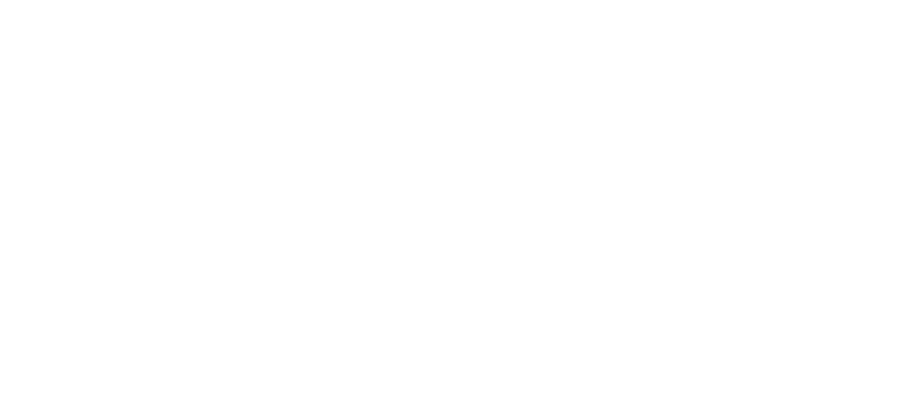
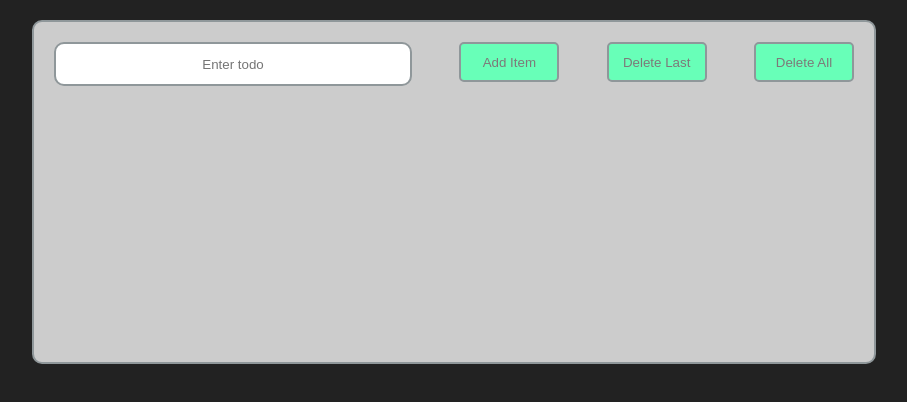
Before and after one commit to DmitriySoym/todo-app, a website with bundled scripts: page public/index.html in a window 1280 px wide. Shown: the whole page, without its empty margins (186-1093 px from the left). Built offline with nearby package versions, Linux system fonts and the light colour scheme.

Commit message:
feat: add function to create button, input, header

```diff
--- a/public/index.html
+++ b/public/index.html
@@ -4,7 +4,7 @@
     <meta charset="UTF-8" />
     <meta http-equiv="X-UA-Compatible" content="IE=edge" />
     <meta name="viewport" content="width=device-width, initial-scale=1.0" />
-    <link rel="icon" href="favicon.png" />
+    <link rel="icon" href="./favicon.png" />
     <title>Todo-list</title>
   </head>
   <body>
--- /dev/null
+++ b/src/components/app/app.css
@@ -0,0 +1,23 @@
+:root {
+  --color-dark: #222;
+  --color-btn: #68ffb8;
+  --color-input-border: #8f979a;
+}
+
+body {
+  padding: 0;
+  margin: 0;
+  font-family: Arial, Helvetica, sans-serif;
+  background-color: var(--color-dark);
+}
+
+#root {
+  max-width: 800px;
+  width: 100%;
+  min-height: 300px;
+  margin: 20px auto 0;
+  background-color: #ccc;
+  border-radius: 10px;
+  border: 2px solid var(--color-input-border);
+  padding: 20px;
+}
--- /dev/null
+++ b/src/components/app/app.js
@@ -0,0 +1,14 @@
+import "./app.css";
+import { createHerader } from "../header";
+import { createAppBody } from "../body";
+
+export const createApp = () => {
+  const app = document.createElement("div");
+  const appHeader = createHerader();
+  const itemsRow = createAppBody();
+
+  app.append(appHeader);
+  app.append(itemsRow);
+
+  return app;
+};
--- /dev/null
+++ b/src/components/app/index.js
@@ -0,0 +1 @@
+export { createApp } from "./app";
--- /dev/null
+++ b/src/components/body/body.js
@@ -0,0 +1,8 @@
+import "./body.css";
+
+export function createAppBody() {
+  const itemsList = document.createElement("ul");
+  itemsList.classList.add("itemsRow");
+
+  return itemsList;
+}
--- /dev/null
+++ b/src/components/body/index.js
@@ -0,0 +1 @@
+export { createAppBody } from "./body";
--- /dev/null
+++ b/src/components/header/header.css
@@ -0,0 +1,4 @@
+.todoHeader {
+  display: flex;
+  justify-content: space-between;
+}
--- /dev/null
+++ b/src/components/header/header.js
@@ -0,0 +1,19 @@
+import "./header.css";
+import { createInput, createButton } from "../../cummon-functions";
+
+export const createHerader = () => {
+  const header = document.createElement("div");
+  header.classList.add("todoHeader");
+
+  const buttonAdd = createButton("Add Item", "btnstyleAdd");
+  const todoInput = createInput("Enter todo", "text");
+  const buttonDeleteLast = createButton("Delete Last", "btnstyleLast");
+  const buttonDeleteAll = createButton("Delete All", "btnstyleAll");
+
+  header.append(todoInput);
+  header.append(buttonAdd);
+  header.append(buttonDeleteLast);
+  header.append(buttonDeleteAll);
+
+  return header;
+};
--- /dev/null
+++ b/src/components/header/index.js
@@ -0,0 +1 @@
+export { createHerader } from "./header";
--- /dev/null
+++ b/src/cummon-functions/cummon-functions.css
@@ -0,0 +1,26 @@
+.btnStyle {
+  width: 100px;
+  height: 40px;
+  border-radius: 5px;
+  border: 2px solid #8f979a;
+  background-color: var(--color-btn);
+  cursor: pointer;
+  transition: all 0.3s linear;
+  color: rgb(125, 121, 121);
+}
+
+.btnStyle:hover {
+  filter: brightness(70%);
+}
+
+.inputStyle {
+  text-align: center;
+  border-radius: 10px;
+  border: 2px solid var(--color-input-border);
+  width: 350px;
+  height: 38px;
+}
+
+.inputStyle:hover {
+  cursor: pointer;
+}
--- /dev/null
+++ b/src/cummon-functions/cummon-functions.js
@@ -0,0 +1,17 @@
+import "./cummon-functions.css";
+
+export function createButton(buttonText, className) {
+  const button = document.createElement("button");
+  button.innerText = buttonText;
+  button.classList.add(className);
+  button.classList.add("btnStyle");
+  return button;
+}
+
+export function createInput(inputPlaceholder, inputtype) {
+  const input = document.createElement("input");
+  input.placeholder = inputPlaceholder;
+  input.type = inputtype;
+  input.classList.add("inputStyle");
+  return input;
+}
--- /dev/null
+++ b/src/cummon-functions/index.js
@@ -0,0 +1 @@
+export { createButton, createInput } from "./cummon-functions";
--- a/src/index.js
+++ b/src/index.js
@@ -1 +1,5 @@
-console.log("test");
+import { createApp } from "./components/app";
+
+const root = document.querySelector("#root");
+
+root.append(createApp());
```
Also changed, not shown: src/components/body/body.css (added).
